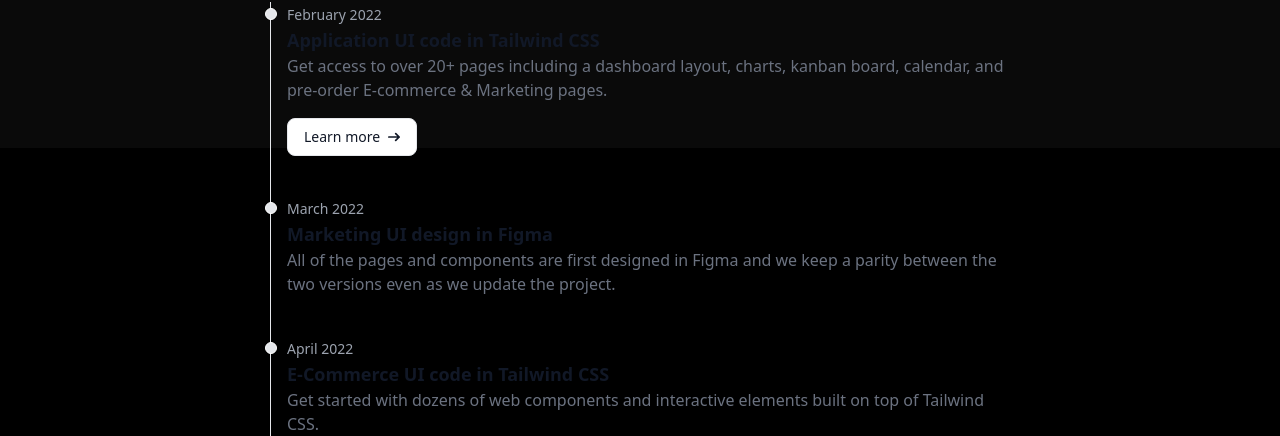
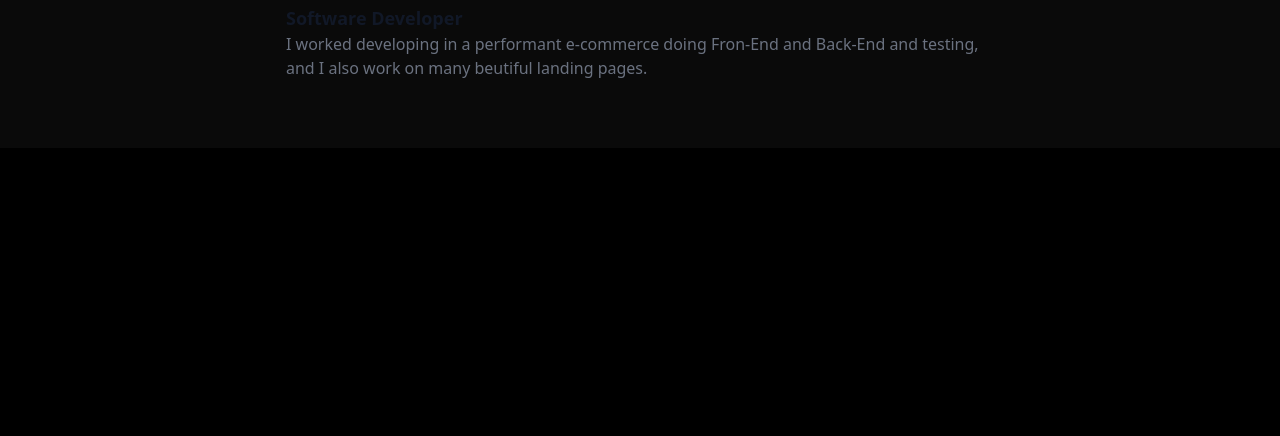
Before and after one commit to dararod/dalejorod.com, an Astro site: page / in a window 1280 px wide. Shown: the part 652-1088 px from the top of the page. After the commit the page ends 800 px from the top, so only its background shows below. Built offline with nearby package versions, Linux system fonts and the light colour scheme; Astro itself is replaced by a stand-in of ours.

Commit message:
fix: experience section

```diff
--- a/src/components/Experience.astro
+++ b/src/components/Experience.astro
@@ -1,72 +1,14 @@
-<ol class="relative border-s border-gray-200 dark:border-gray-700">
-    <li class="mb-10 ms-4">
-        <div
-            class="absolute w-3 h-3 bg-gray-200 rounded-full mt-1.5 -start-1.5 border border-white dark:border-gray-900 dark:bg-gray-700"
-        >
-        </div>
+<ol class="relative border-gray-200 dark:border-gray-700">
+    <li class="ms-4">
         <time
             class="mb-1 text-sm font-normal leading-none text-gray-400 dark:text-gray-500"
-            >February 2022</time
+            >Now</time
         >
         <h3 class="text-lg font-semibold text-gray-900 dark:text-white">
-            Application UI code in Tailwind CSS
+           Software Developer
         </h3>
-        <p class="mb-4 text-base font-normal text-gray-500 dark:text-gray-400">
-            Get access to over 20+ pages including a dashboard layout, charts,
-            kanban board, calendar, and pre-order E-commerce & Marketing pages.
-        </p>
-        <a
-            href="#"
-            class="inline-flex items-center px-4 py-2 text-sm font-medium text-gray-900 bg-white border border-gray-200 rounded-lg hover:bg-gray-100 hover:text-blue-700 focus:z-10 focus:ring-4 focus:outline-none focus:ring-gray-200 focus:text-blue-700 dark:bg-gray-800 dark:text-gray-400 dark:border-gray-600 dark:hover:text-white dark:hover:bg-gray-700 dark:focus:ring-gray-700"
-            >Learn more <svg
-                class="w-3 h-3 ms-2 rtl:rotate-180"
-                aria-hidden="true"
-                xmlns="http://www.w3.org/2000/svg"
-                fill="none"
-                viewBox="0 0 14 10"
-            >
-                <path
-                    stroke="currentColor"
-                    stroke-linecap="round"
-                    stroke-linejoin="round"
-                    stroke-width="2"
-                    d="M1 5h12m0 0L9 1m4 4L9 9"></path>
-            </svg></a
-        >
-    </li>
-    <li class="mb-10 ms-4">
-        <div
-            class="absolute w-3 h-3 bg-gray-200 rounded-full mt-1.5 -start-1.5 border border-white dark:border-gray-900 dark:bg-gray-700"
-        >
-        </div>
-        <time
-            class="mb-1 text-sm font-normal leading-none text-gray-400 dark:text-gray-500"
-            >March 2022</time
-        >
-        <h3 class="text-lg font-semibold text-gray-900 dark:text-white">
-            Marketing UI design in Figma
-        </h3>
-        <p class="text-base font-normal text-gray-500 dark:text-gray-400">
-            All of the pages and components are first designed in Figma and we
-            keep a parity between the two versions even as we update the
-            project.
-        </p>
-    </li>
-    <li class="ms-4">
-        <div
-            class="absolute w-3 h-3 bg-gray-200 rounded-full mt-1.5 -start-1.5 border border-white dark:border-gray-900 dark:bg-gray-700"
-        >
-        </div>
-        <time
-            class="mb-1 text-sm font-normal leading-none text-gray-400 dark:text-gray-500"
-            >April 2022</time
-        >
-        <h3 class="text-lg font-semibold text-gray-900 dark:text-white">
-            E-Commerce UI code in Tailwind CSS
-        </h3>
-        <p class="text-base font-normal text-gray-500 dark:text-gray-400">
-            Get started with dozens of web components and interactive elements
-            built on top of Tailwind CSS.
+        <p class="text-pretty text-base font-normal text-gray-500 dark:text-gray-400">
+            I worked developing in a performant e-commerce doing Fron-End and Back-End and testing, and I also work on many beutiful landing pages.
         </p>
     </li>
 </ol>
--- a/src/components/SocialPill.astro
+++ b/src/components/SocialPill.astro
@@ -1,5 +1,5 @@
 <a
-    class="border border-white/10 flex rounded-lg hover:scale-110 transition bg-white/5 justify-center gap-x-2 px-2 py-2.5 items-center"
+    class="border h-8 text-sm border-white/10 flex rounded-lg hover:scale-110 transition bg-white/5 justify-center gap-x-2 px-2 py-2 items-center"
     href={Astro.props.href}
     target="_blank"
     rel="noopener noreferrer"
--- a/src/layouts/Layout.astro
+++ b/src/layouts/Layout.astro
@@ -39,12 +39,6 @@
 		display: flex;
 		flex-direction: column	;
 		height: 100vh;
-		scroll-behavior: smooth;
 	}
 
-	@media (prefers-reduce-motion: reduce) {
-		html {
-			scroll-behavior: auto;
-		}
-	}
 </style>
--- a/src/pages/index.astro
+++ b/src/pages/index.astro
@@ -46,15 +46,14 @@
 					<GithubIcon class="size-5"/>
 					Github
 				</SocialPill>
-				<SocialPill href="https://www.linkedin.com/in/david-rodr%C3%ADguez-370080250/">
+				<SocialPill href="mailto:dalejorod@gmail.com">
 					<MailIcon class="size-5"/>
 					dalejorod@gmail.com
 				</SocialPill>
 			</nav>
 		</SectionContainer>
 		<SectionContainer id="experience">
-			<h2 class="text-3xl font-semibold mb-6">Experience</h2>
-
+			<h2 class="text-3xl font-semibold mb-4">Experience</h2>
 			<Experience />
 		</SectionContainer>
 	</main>
```
